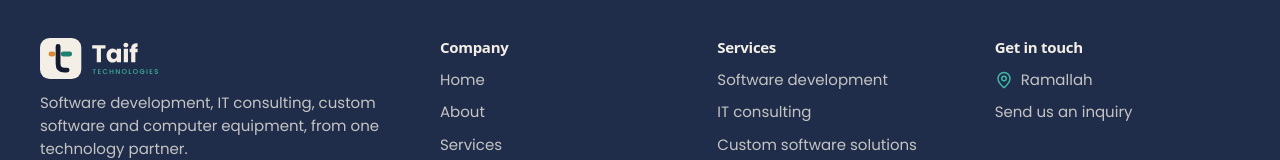
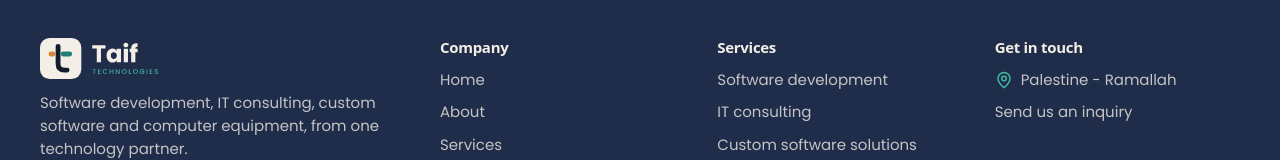
Before and after one commit to ibrahemkhalsharif-cmd/taif-technologies-website, a React (Vite) app: page /en in a window 1280 px wide. Shown: the part 4513-4673 px from the top of the page. Built offline with nearby package versions, Linux system fonts and the light colour scheme; no server answers; a web font is replaced by a local one.

Commit message:
Show location as Palestine - Ramallah

```diff
--- a/src/i18n/ar.ts
+++ b/src/i18n/ar.ts
@@ -215,7 +215,7 @@ const ar: Dictionary = {
       'نقترح خطوة عملية تالية، مثل مكالمة أو مراجعة قصيرة.',
     ],
     locationLabel: 'الموقع',
-    location: 'رام الله',
+    location: 'فلسطين - رام الله',
     emailLabel: 'البريد الإلكتروني',
     phoneLabel: 'الهاتف',
     form: {
@@ -253,7 +253,7 @@ const ar: Dictionary = {
     navTitle: 'الشركة',
     servicesTitle: 'الخدمات',
     contactTitle: 'تواصل',
-    location: 'رام الله',
+    location: 'فلسطين - رام الله',
     contactLink: 'أرسل لنا استفساراً',
     rights: 'جميع الحقوق محفوظة.',
   },
--- a/src/i18n/en.ts
+++ b/src/i18n/en.ts
@@ -218,7 +218,7 @@ const en = {
       'We suggest a practical next step, such as a call or a short review.',
     ],
     locationLabel: 'Location',
-    location: 'Ramallah',
+    location: 'Palestine - Ramallah',
     emailLabel: 'Email',
     phoneLabel: 'Phone',
     form: {
@@ -256,7 +256,7 @@ const en = {
     navTitle: 'Company',
     servicesTitle: 'Services',
     contactTitle: 'Get in touch',
-    location: 'Ramallah',
+    location: 'Palestine - Ramallah',
     contactLink: 'Send us an inquiry',
     rights: 'All rights reserved.',
   },
```
Also changed, not shown: 1 other file (tests, documents, lock files or other folders).
